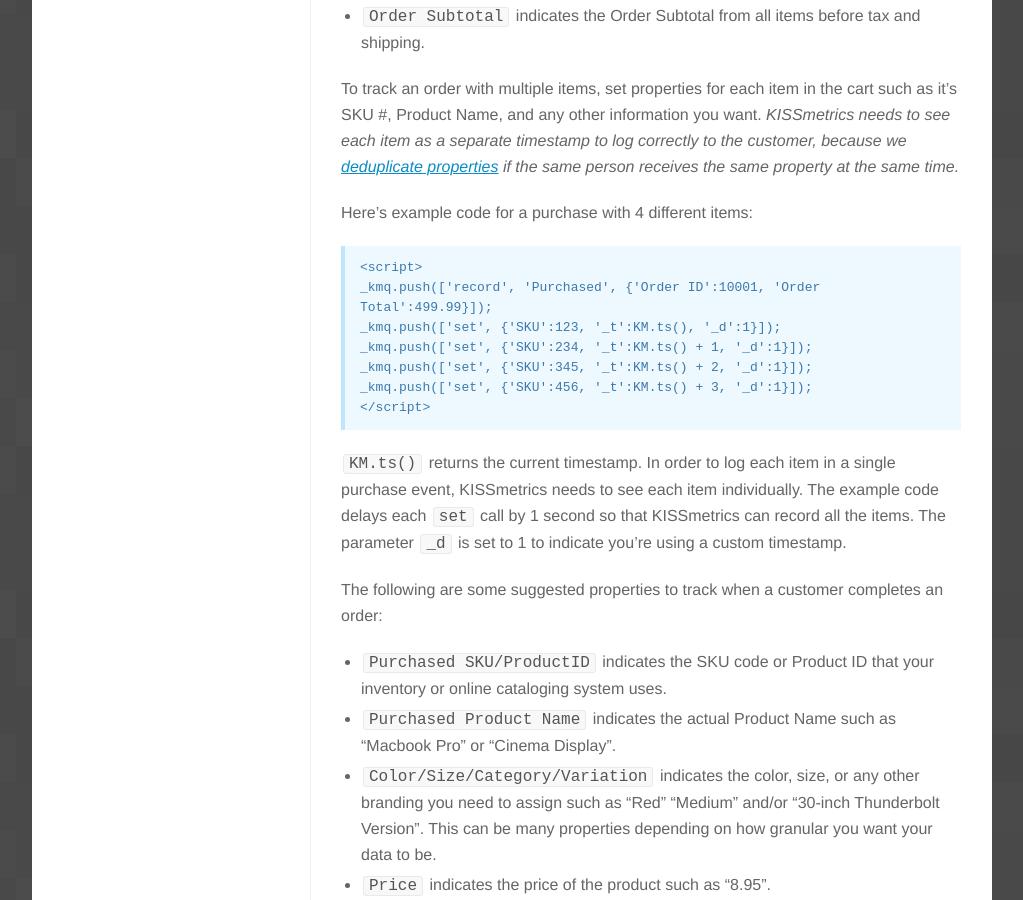
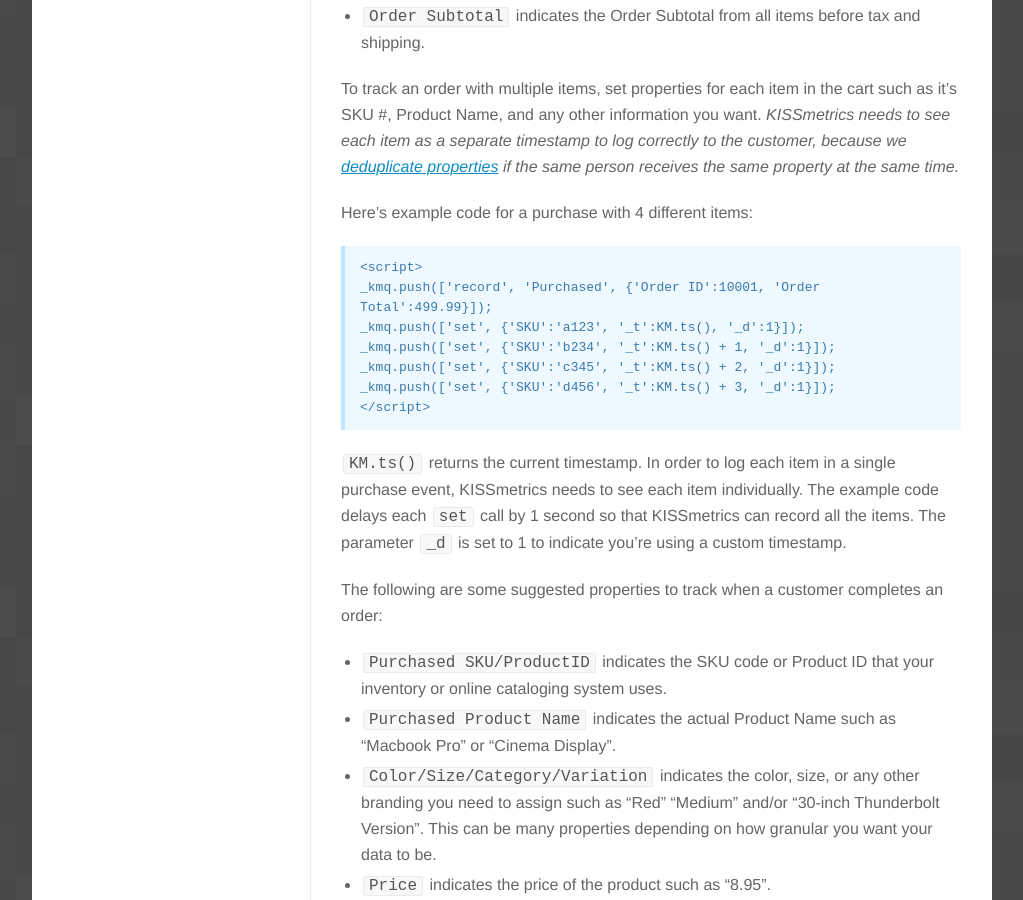
Before and after one commit to kissmetrics/km-support, a Jekyll site: the page built from _posts/2012-10-19-ecommerce-essentials.md, in a window 1280 px wide and 900 px high, scrolled down 4546 px. Shown: the whole window, without its empty margins (128-1151 px from the left). Built offline with Jekyll 4.4.1, drawn with Linux system fonts in a browser that asks for light colours; nearby versions of some CDN libraries; Markdown is read by kramdown in place of the engine named in the settings; a script that is not in the unit is left out; comment, search, counter and statistics services are not loaded.

Commit message:
Adding details for SKUs including letters
During a call, one customer was confused by lack of single quotes since his SKUs had letters.

```diff
--- a/_posts/2012-10-19-ecommerce-essentials.md
+++ b/_posts/2012-10-19-ecommerce-essentials.md
@@ -160,10 +160,10 @@
 
     <script>
     _kmq.push(['record', 'Purchased', {'Order ID':10001, 'Order Total':499.99}]);
-    _kmq.push(['set', {'SKU':123, '_t':KM.ts(), '_d':1}]);
-    _kmq.push(['set', {'SKU':234, '_t':KM.ts() + 1, '_d':1}]);
-    _kmq.push(['set', {'SKU':345, '_t':KM.ts() + 2, '_d':1}]);
-    _kmq.push(['set', {'SKU':456, '_t':KM.ts() + 3, '_d':1}]);
+    _kmq.push(['set', {'SKU':'a123', '_t':KM.ts(), '_d':1}]);
+    _kmq.push(['set', {'SKU':'b234', '_t':KM.ts() + 1, '_d':1}]);
+    _kmq.push(['set', {'SKU':'c345', '_t':KM.ts() + 2, '_d':1}]);
+    _kmq.push(['set', {'SKU':'d456', '_t':KM.ts() + 3, '_d':1}]);
     </script>
 
 `KM.ts()` returns the current timestamp. In order to log each item in a single purchase event, KISSmetrics needs to see each item individually. The example code delays each `set` call by 1 second so that KISSmetrics can record all the items. The parameter `_d` is set to 1 to indicate you're using a custom timestamp.
```
